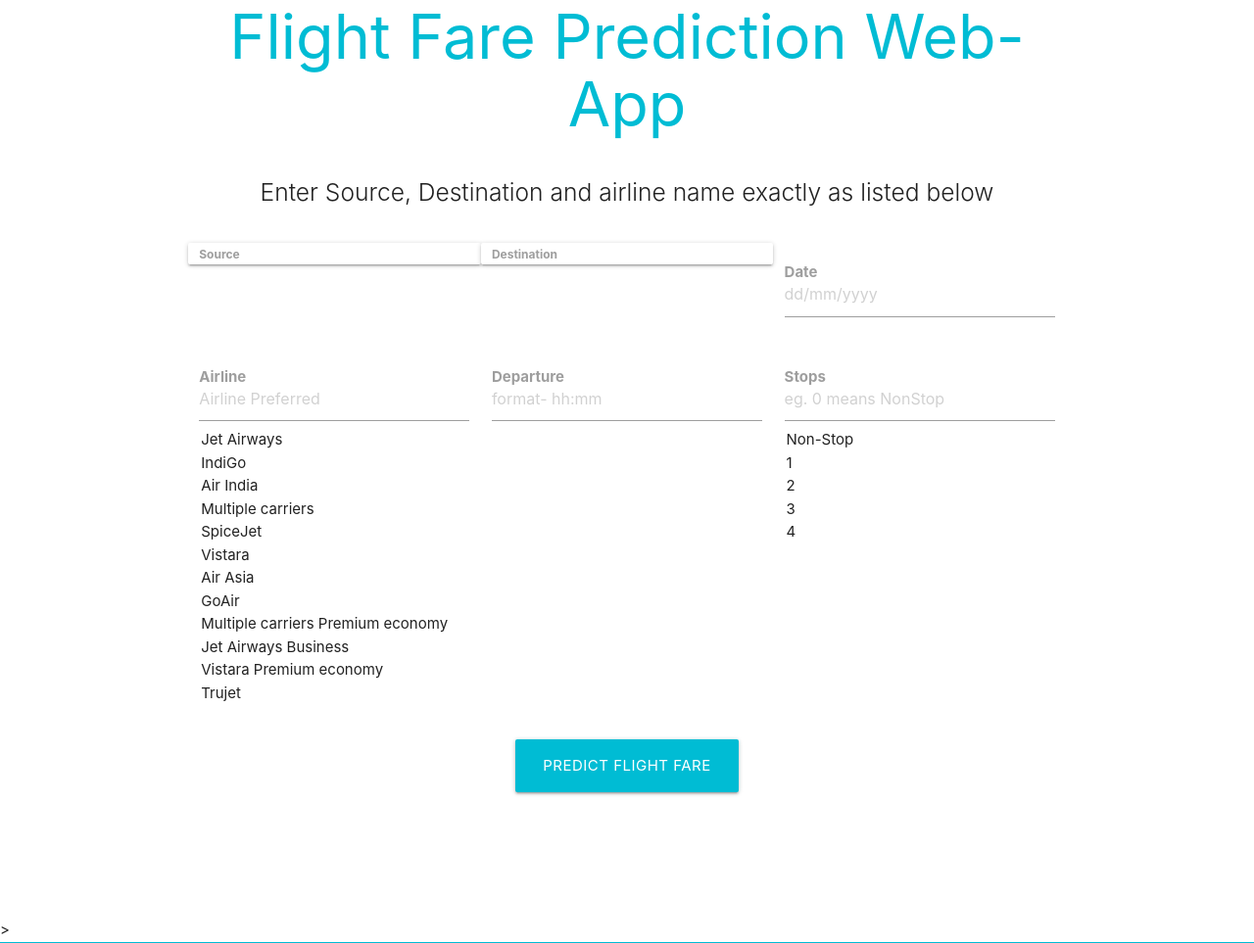
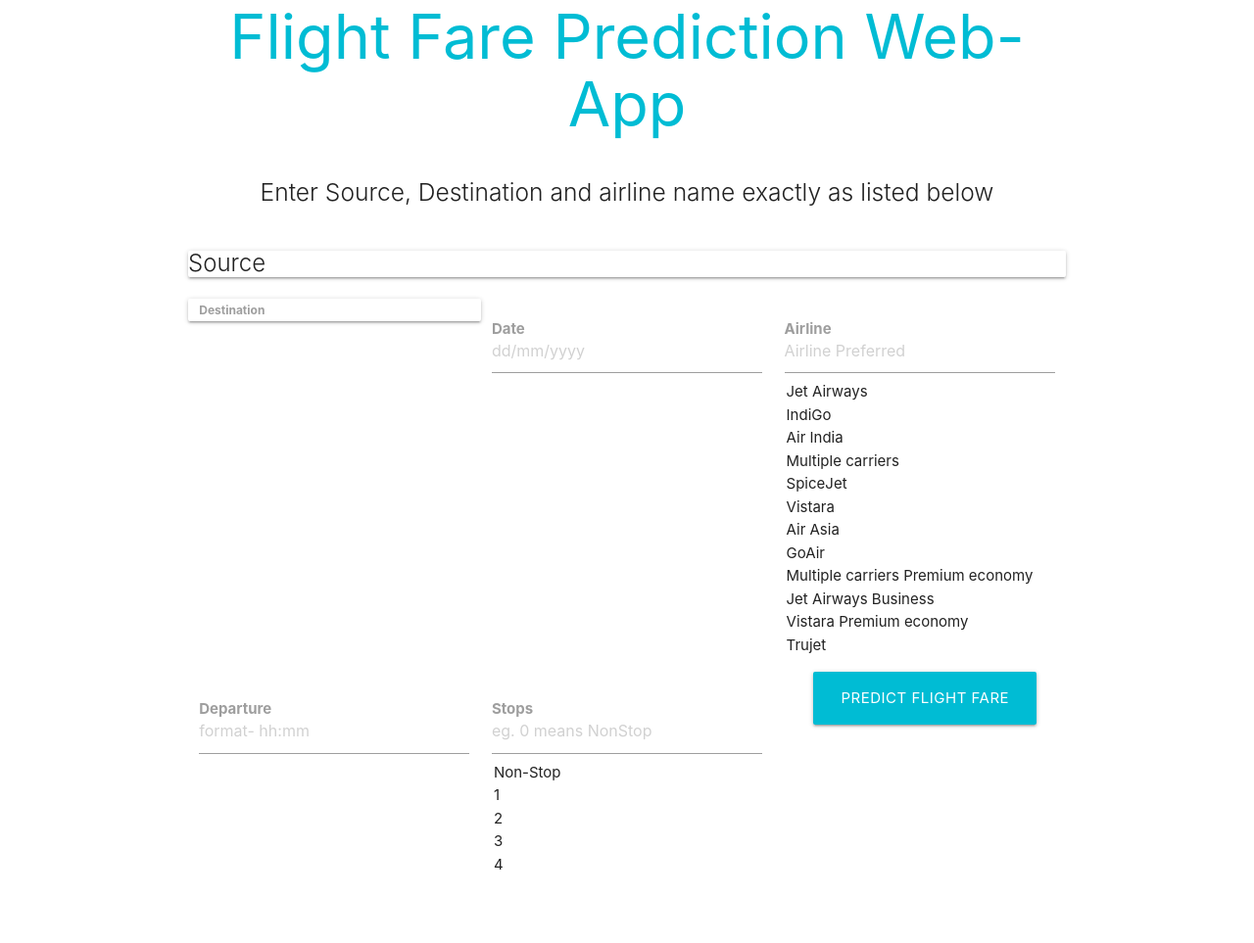
Before and after one commit to prakash100198/Flight-Fare-Prediction-Web-App, a Flask app: page / in a window 1280 px wide. Shown: the part 99-1062 px from the top of the page at 98% size. Run offline with Flask 2, Linux system fonts and the light colour scheme; parts of the project's set-up code (start-up, migrations or seed data) failed here and were passed over.

Commit message:
Update index.html

```diff
--- a/templates/index.html
+++ b/templates/index.html
@@ -40,19 +40,33 @@
     <form action='/predict' method="post" class="col s12">
       <div class="row">
 
-        <div class="card col s4">
-            <label for="Source"><b>Source</b></label>
-            <br>
+              <div class="col-sm-6">
+                    <div class="card">
+                        <div class="card-body">
+                            <!-- Source -->
+                            <h5 class="card-title">Source</h5>
+                            <select name="Source" id="Source" required="required">
+                                <option value="Delhi">Delhi</option>
+                                <option value="Kolkata">Kolkata</option>
+                                <option value="Mumbai">Mumbai</option>
+                                <option value="Chennai">Chennai</option>
+                            </select>
+                        </div>
+                    </div>
+
+<!--          <div class="card col s4">
+           <label for="Source"><b>Source</b></label>
+            <br> -->
           <!-- <input placeholder="Source City" name="Source" id="first_name" type="text" class="validate" required="required"> -->
 
-            <select name="Source" id="Source" required="required">
+<!--             <select name="Source" id="Source" required="required">
             <option value="Delhi">Delhi</option>
             <option value="Kolkata">Kolkata</option>
             <option value="Mumbai">Mumbai</option>
             <option value="Chennai">Chennai</option>
             </select>
 
-        </div>
+        </div> -->
 
         <div class="card col s4">
 
```
